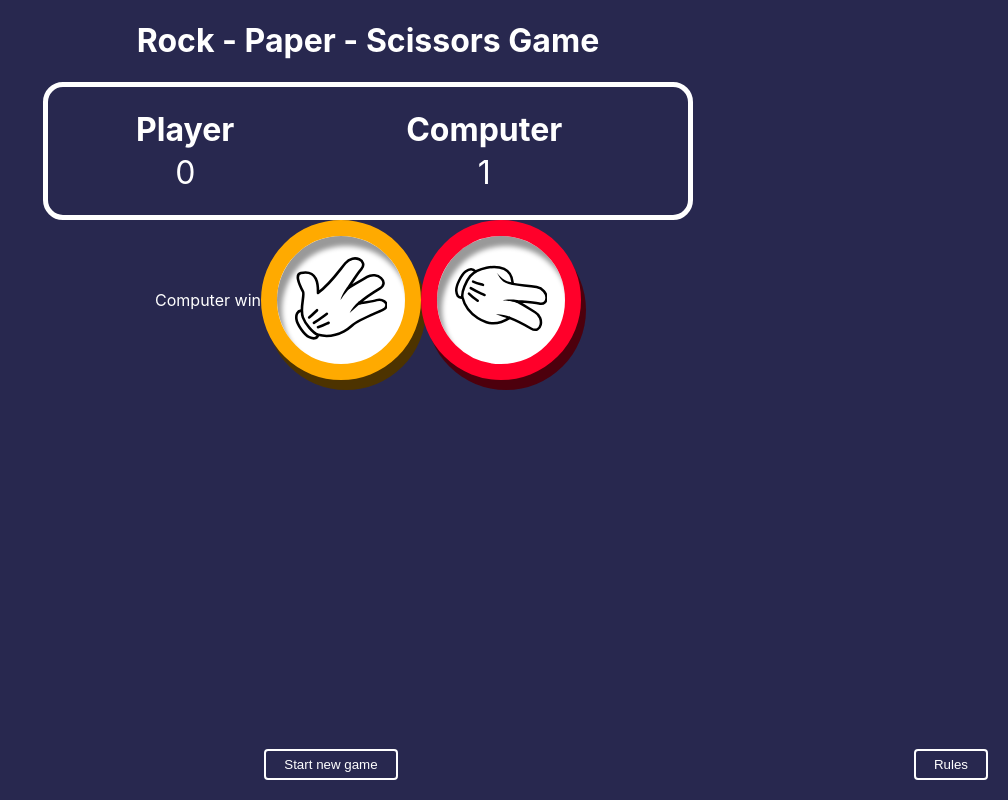
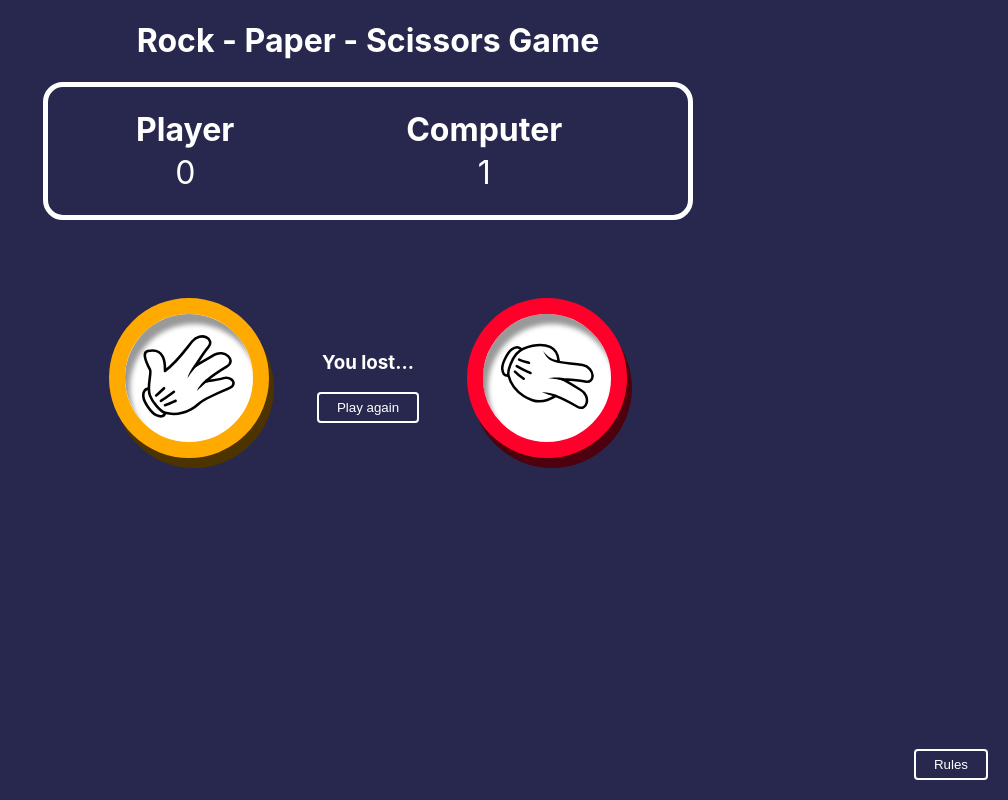
Before and after one commit to Gebec/rock-paper-scisors, a React (Create React App) app: page / in a window 1280 px wide. Both pictures are taken after a click on the button 480 px from the left and 379 px from the top of the page. Shown: the whole page, without its empty margins (272-1280 px from the left). Built offline with nearby package versions, Linux system fonts and the light colour scheme.

Commit message:
fix: changed layout of result page

```diff
--- a/src/App.tsx
+++ b/src/App.tsx
@@ -29,10 +29,10 @@ const App = () => {
         {userChoice === null ? (
           <Game setUserChoice={handleUserChoice} />
         ) : (
-          <ResultsTable userChoice={userChoice} score={score} setScore={setScore} />
+          <ResultsTable userChoice={userChoice} score={score} setScore={setScore} newGame={newGame} />
         )}
       </GameWrapper>
-      <Footer newGame={newGame} />
+      <Footer />
     </AppComponent>
   );
 };
--- a/src/Components/Button/Button.tsx
+++ b/src/Components/Button/Button.tsx
@@ -8,9 +8,7 @@ type TProps = {
 };
 
 export const Button: React.FC<TProps> = ({ onClickCallback, children }) => {
-  return (
-    <ButtonComponent onClick={onClickCallback}>{children}</ButtonComponent>
-  );
+  return <ButtonComponent onClick={onClickCallback}>{children}</ButtonComponent>;
 };
 
 Button.propTypes = {
@@ -24,4 +22,5 @@ const ButtonComponent = styled.button`
   background-color: transparent;
   padding: 6px 18px;
   color: white;
+  cursor: pointer;
 `;
--- a/src/Components/Footer/Footer.tsx
+++ b/src/Components/Footer/Footer.tsx
@@ -1,25 +1,13 @@
-import PropTypes from 'prop-types';
-
-import { Button } from '../Button/Button';
 import { Rules } from '../Rules/Rules';
 
 import styled from 'styled-components';
 
-type TProps = {
-  newGame(): void;
-};
-
-export const Footer: React.FC<TProps> = ({ newGame }) => {
+export const Footer: React.FC = () => {
   return (
     <Container>
-      <Button onClickCallback={newGame}>Start new game</Button>
       <Rules />
     </Container>
   );
-};
-
-Footer.propTypes = {
-  newGame: PropTypes.func.isRequired,
 };
 
 const Container = styled.div`
--- a/src/Components/ResultsTable/ResultsTable.tsx
+++ b/src/Components/ResultsTable/ResultsTable.tsx
@@ -10,14 +10,16 @@ import styled from 'styled-components';
 import { getRandomOption } from '../../Helpers/getRandomOption';
 import { evaluateResult } from '../../Helpers/evaluateResult';
 import { TScore } from '../../App';
+import { Button } from '../';
 
 type TProps = {
   userChoice: EOption | null;
   score: TScore;
   setScore(score: TScore): void;
+  newGame(): void;
 };
 
-export const ResultsTable: React.FC<TProps> = ({ userChoice, score, setScore }) => {
+export const ResultsTable: React.FC<TProps> = ({ userChoice, score, setScore, newGame }) => {
   const [roundResult, setRoundResult] = useState<React.ReactElement | null>(null);
   const [computerChoice, setComputerChoice] = useState<EOption | null>(null);
 
@@ -40,14 +42,14 @@ export const ResultsTable: React.FC<TProps> = ({ userChoice, score, setScore })
     switch (result) {
       case EResult.COMPUTER_WIN:
         setScore({ player: score.player, computer: ++score.computer });
-        setRoundResult(<div>Computer win</div>);
+        setRoundResult(<div>You lost...</div>);
         break;
       case EResult.DRAW:
-        setRoundResult(<div>It&apos;s a draw</div>);
+        setRoundResult(<div>It&apos;s a draw.</div>);
         break;
       case EResult.USER_WIN:
         setScore({ player: ++score.player, computer: score.computer });
-        setRoundResult(<div>You win</div>);
+        setRoundResult(<div>You win!</div>);
         break;
       default:
         setRoundResult(<div></div>);
@@ -56,8 +58,13 @@ export const ResultsTable: React.FC<TProps> = ({ userChoice, score, setScore })
 
   return (
     <ResultsWrapper>
-      {roundResult}
       {userChoice && <Choice id={userChoice} disabled={true} />}
+      {roundResult && (
+        <RoundResult>
+          <h3>{roundResult}</h3>
+          <Button onClickCallback={newGame}>Play again</Button>
+        </RoundResult>
+      )}
       {computerChoice && <Choice id={computerChoice} disabled={true} />}
     </ResultsWrapper>
   );
@@ -70,6 +77,7 @@ ResultsTable.propTypes = {
     computer: PropTypes.number.isRequired,
   }).isRequired,
   setScore: PropTypes.func.isRequired,
+  newGame: PropTypes.func.isRequired,
 };
 
 ResultsTable.defaultProps = {
@@ -81,4 +89,12 @@ const ResultsWrapper = styled.div`
   flex-direction: row;
   align-items: center;
   justify-content: center;
+  padding: 4rem;
 `;
+
+const RoundResult = styled.div`
+  padding: 3rem;
+  display: flex;
+  flex-direction: column;
+  align-items: center;
+`;
```
